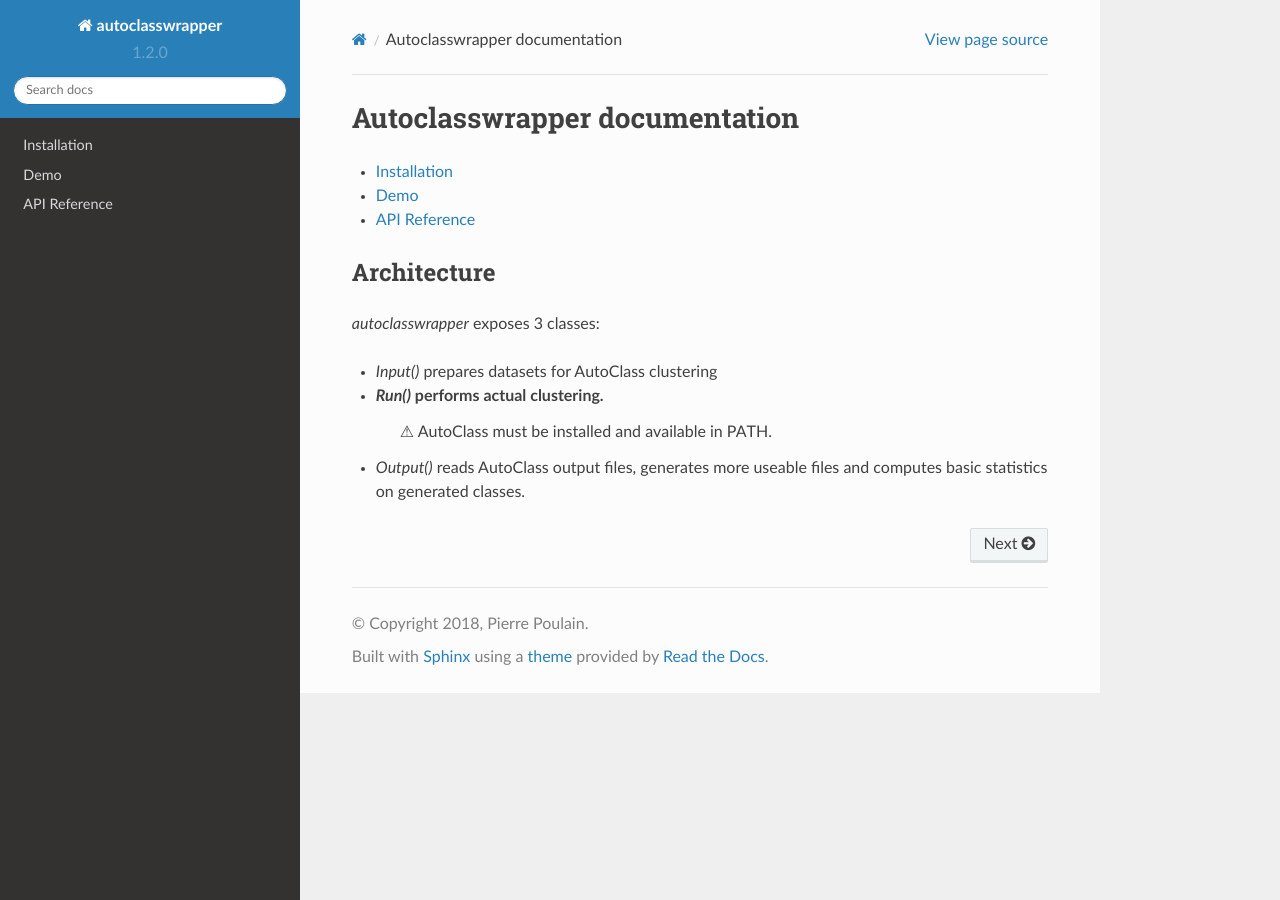
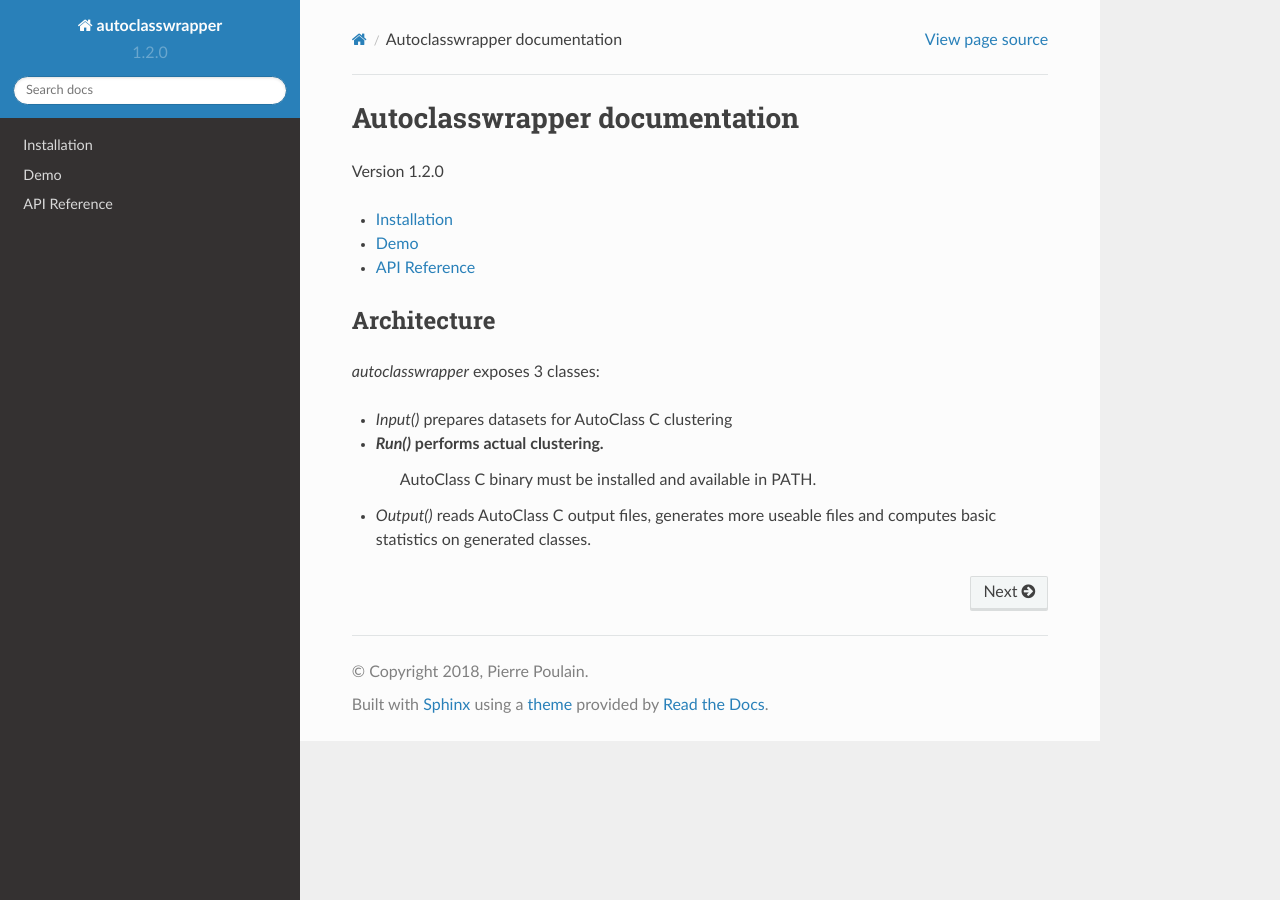
Before and after one commit to pierrepo/autoclasswrapper, a Sphinx documentation site: the page built from doc/source/index.rst, in a window 1280 px wide. Built offline with Sphinx 7.4.7 and the Read the Docs theme 2.0.0, drawn with Linux system fonts in a browser that asks for light colours.

Commit message:
Add version number in documentation

```diff
--- a/doc/source/index.rst
+++ b/doc/source/index.rst
@@ -1,5 +1,7 @@
-Autoclasswrapper  documentation
-===============================
+Autoclasswrapper documentation
+==============================
+
+Version 1.2.0
 
 .. toctree::
    :maxdepth: 1
@@ -13,7 +15,7 @@ Architecture
 
 `autoclasswrapper` exposes 3 classes:
 
-- `Input()` prepares datasets for AutoClass clustering
+- `Input()` prepares datasets for AutoClass C clustering
 - `Run()` performs actual clustering.
-    ⚠ AutoClass must be installed and available in PATH.
-- `Output()` reads AutoClass output files, generates more useable files and computes basic statistics on generated classes.
+    AutoClass C binary must be installed and available in PATH.
+- `Output()` reads AutoClass C output files, generates more useable files and computes basic statistics on generated classes.
```
Also changed, not shown: 1 other file.
